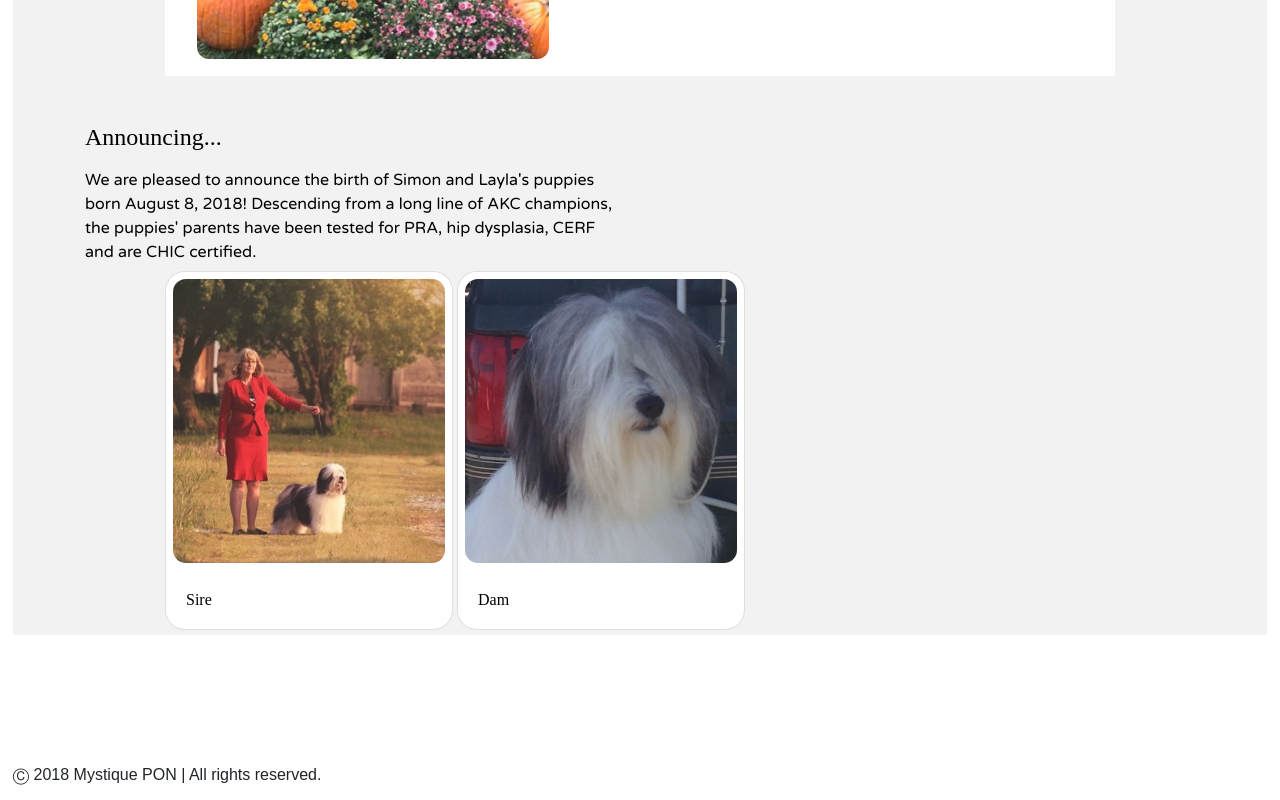
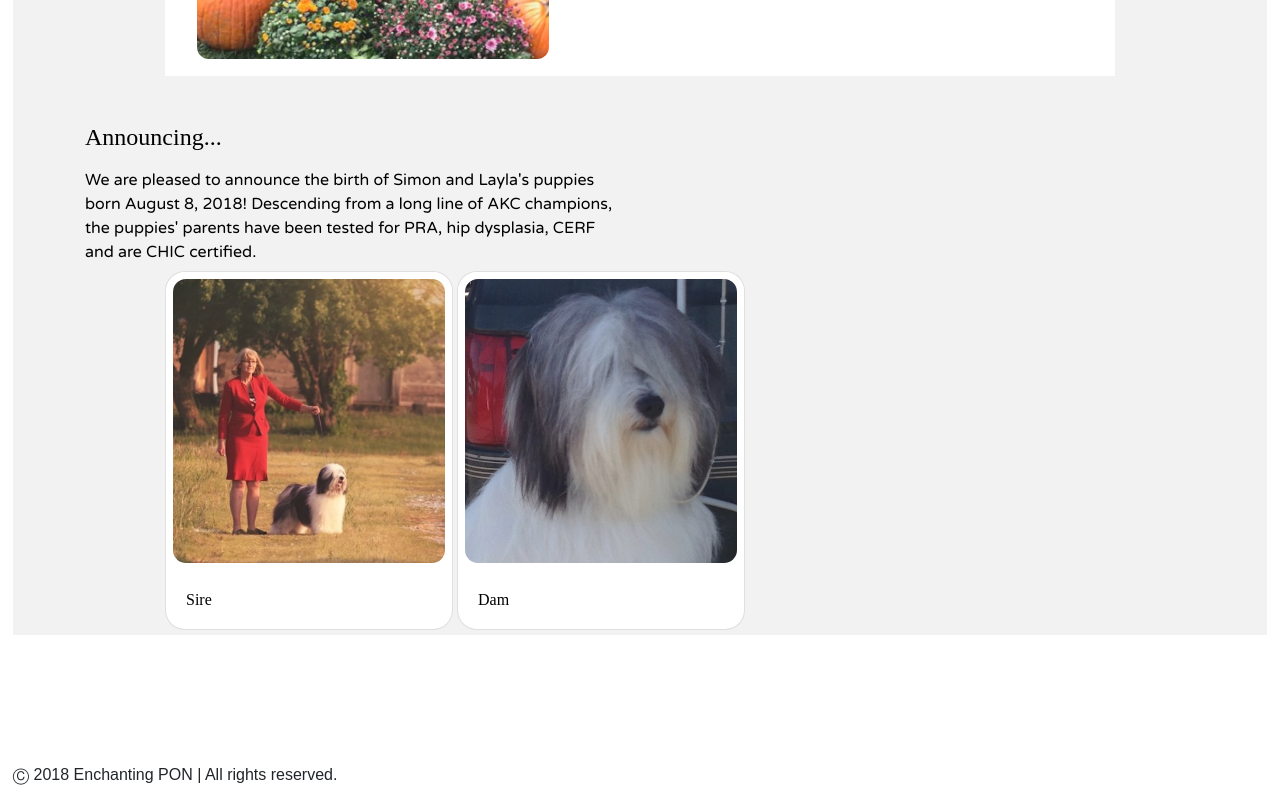
Before and after one commit to liztrenholme/mystique-pon, a React (Create React App) app: page / in a window 1280 px wide. Shown: the part 1772-2572 px from the top of the page. Built offline with nearby package versions, Linux system fonts and the light colour scheme; a web font is replaced by a local one.

Commit message:
updated footer

```diff
--- a/src/App.js
+++ b/src/App.js
@@ -84,7 +84,7 @@ class App extends Component {
         <div className="display">
           {this.state.whichComponent}
         </div>
-        <footer>&#9400; 2018 Mystique PON | All rights reserved.</footer>
+        <footer>&#9400; 2018 Enchanting PON | All rights reserved.</footer>
       </div>
     );
   }
```
